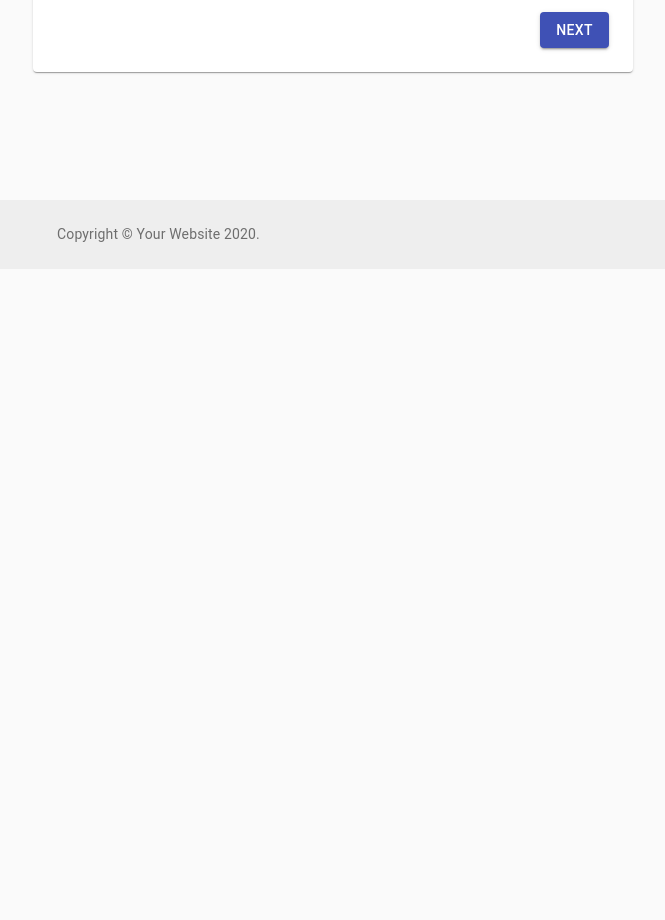
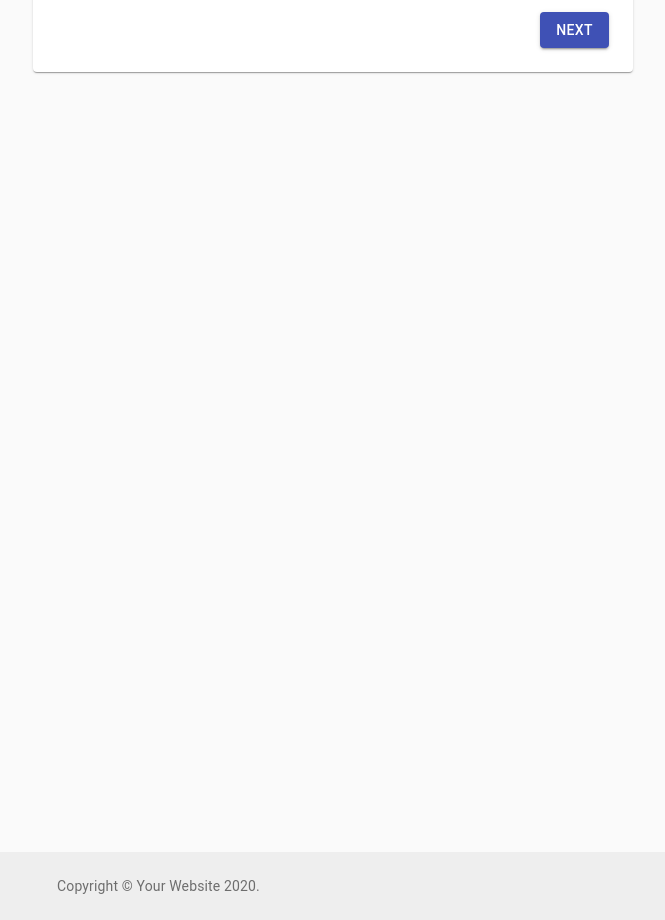
Before and after one commit to Chris-Bortel-401-advanced-javascript/bortel-shop, a React (Create React App) app: page /cart in a window 1280 px wide. Shown: the part 720-1640 px from the top of the page, without its empty margins (307-972 px from the left). Before the commit the page ends 989 px from the top, so only its background shows below. Built offline with nearby package versions, Linux system fonts and the light colour scheme.

Commit message:
The footer is at the bottom, but there is a ton of padding that I am unable to find

```diff
--- a/src/components/footer/footer.js
+++ b/src/components/footer/footer.js
@@ -22,7 +22,7 @@ const useStyles = makeStyles((theme) => ({
   root: {
     display: 'flex',
     flexDirection: 'column',
-  //  height: '100vh'
+    minHeight: '100vh',
   },
   main: {
     marginTop: theme.spacing(8),
@@ -31,11 +31,7 @@ const useStyles = makeStyles((theme) => ({
 
   // TODO: Get this to the bottom without all of that padding
   footer: {
-
-
     padding: theme.spacing(3, 2),
-    flex: 1,
-    // position: 'relative',
     marginTop: 'auto',
     backgroundColor:
       theme.palette.type === 'light' ? theme.palette.grey[200] : theme.palette.grey[800],
```
Also changed, not shown: 1 other file (tests, documents, lock files or other folders).
